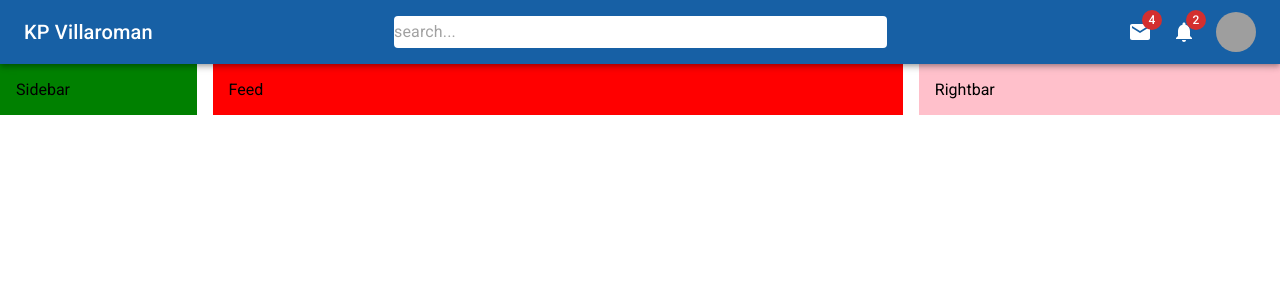
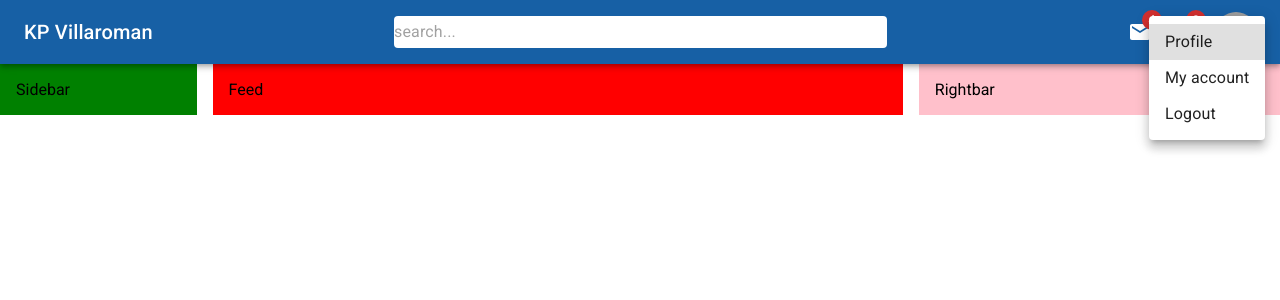
Before and after one commit to petervillaroman/catsbook, a React (Create React App) app: page / in a window 1280 px wide. Shown: the top 300 px of the page. Built offline with nearby package versions, Linux system fonts and the light colour scheme; grey boxes are pictures that could not be loaded.

Commit message:
Added Static Menu
Added a static menu bar to our app.

We will add functionality on it with our next commit.

```diff
--- a/src/components/NavBar.jsx
+++ b/src/components/NavBar.jsx
@@ -5,6 +5,8 @@
 	Avatar,
 	Badge,
 	InputBase,
+	Menu,
+	MenuItem,
 	Toolbar,
 	Typography,
 } from '@mui/material';
@@ -78,6 +80,22 @@
 					<Typography>KP</Typography>
 				</UserBox>
 			</StyledToolbar>
+			<Menu
+				id='demo-positioned-menu'
+				aria-labelledby='demo-positioned-button'
+				open={true}
+				anchorOrigin={{
+					vertical: 'top',
+					horizontal: 'right',
+				}}
+				transformOrigin={{
+					vertical: 'top',
+					horizontal: 'right',
+				}}>
+				<MenuItem>Profile</MenuItem>
+				<MenuItem>My account</MenuItem>
+				<MenuItem>Logout</MenuItem>
+			</Menu>
 		</AppBar>
 	);
 };
```
